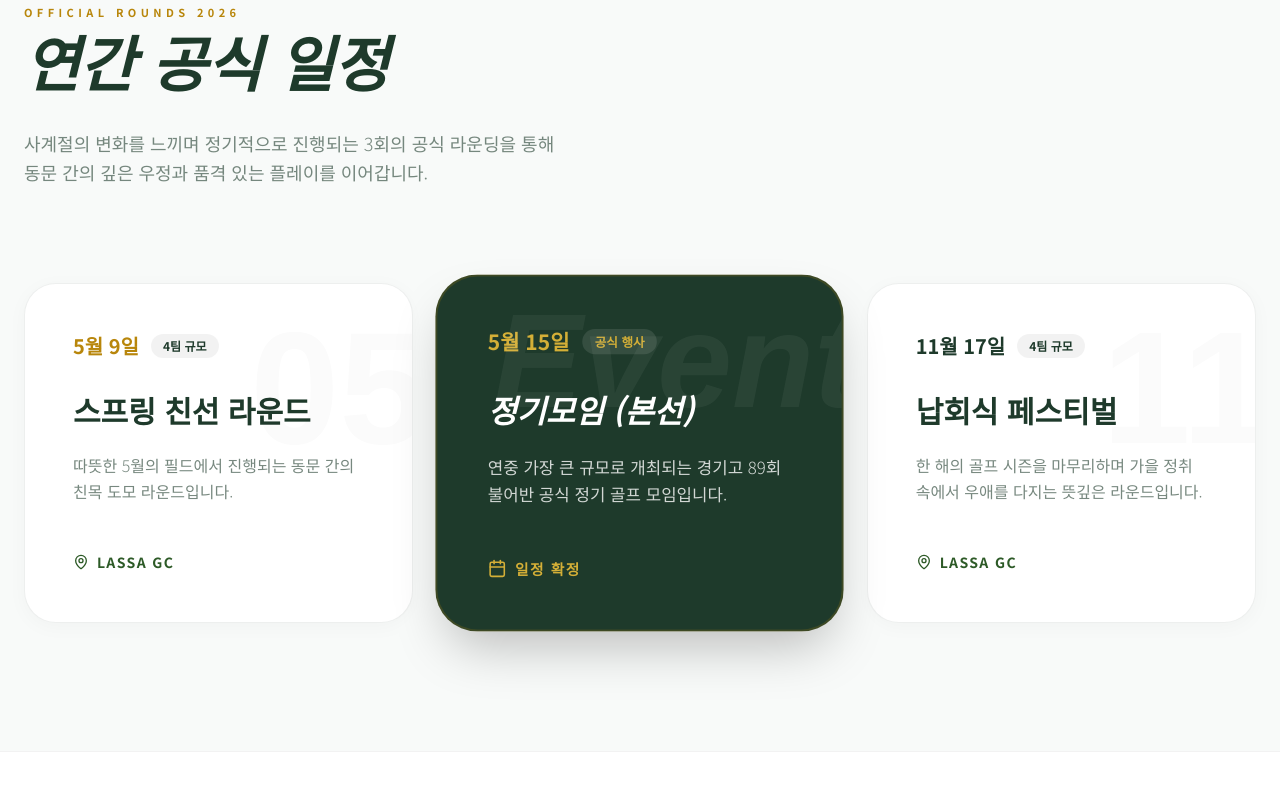
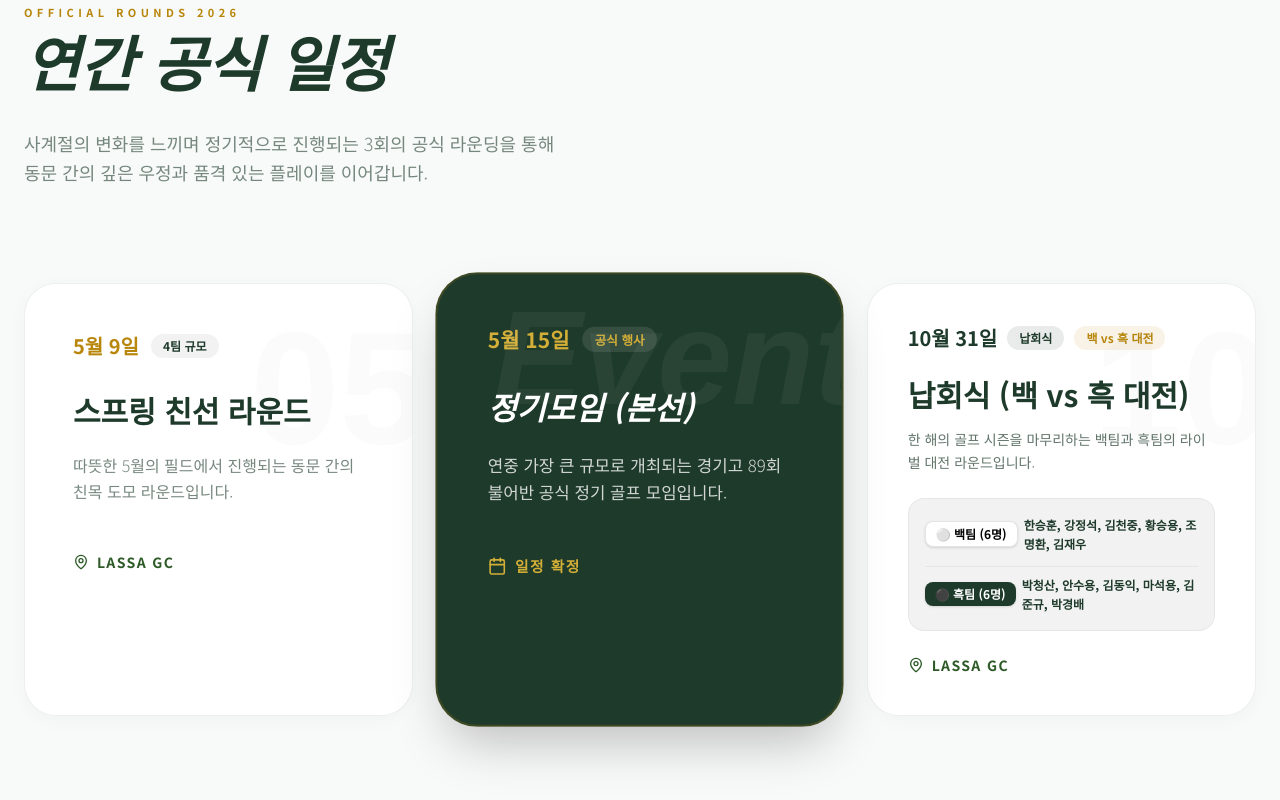
Before and after one commit to BluemMountain/kghs-89f-antigravity, a Next.js app: page / in a window 1280 px wide. Shown: the part 860-1660 px from the top of the page. Built offline with nearby package versions, Linux system fonts and the light colour scheme; no server answers; the database is empty.

Commit message:
Update November 17 round to October 31 납회식 백 vs 흑 대전 with team rosters

```diff
--- a/src/app/page.tsx
+++ b/src/app/page.tsx
@@ -179,15 +179,39 @@ export default function Home() {
                         </div>
                     </motion.div>
 
-                    {/* November 17 Round */}
-                    <motion.div variants={fadeInUp} className="golf-card p-12 relative overflow-hidden group border-t-8 border-[#1e3a2b]">
-                        <div className="text-[10rem] font-serif font-black text-[#1e3a2b]/[0.02] absolute -top-4 -right-4 transition-all group-hover:text-[#1e3a2b]/[0.05]">11</div>
-                        <div className="inline-flex items-center gap-3 mb-8">
-                            <span className="text-[#1e3a2b] text-xl font-bold">11월 17일</span>
-                            <span className="px-3 py-1 bg-black/5 rounded-full text-xs font-bold text-[#1e3a2b]">4팀 규모</span>
+                    {/* October 31 Round (납회식 백 vs 흑 대전) */}
+                    <motion.div variants={fadeInUp} className="golf-card p-10 relative overflow-hidden group border-t-8 border-[#1e3a2b]">
+                        <div className="text-[10rem] font-serif font-black text-[#1e3a2b]/[0.02] absolute -top-4 -right-4 transition-all group-hover:text-[#1e3a2b]/[0.05]">10</div>
+                        <div className="inline-flex flex-wrap items-center gap-2.5 mb-6">
+                            <span className="text-[#1e3a2b] text-xl font-bold">10월 31일</span>
+                            <span className="px-3 py-1 bg-[#1e3a2b]/10 rounded-full text-xs font-bold text-[#1e3a2b]">납회식</span>
+                            <span className="px-3 py-1 bg-[#b8860b]/10 rounded-full text-xs font-bold text-[#b8860b]">백 vs 흑 대전</span>
                         </div>
-                        <h4 className="text-3xl font-bold mb-6 text-[#1e3a2b]">납회식 페스티벌</h4>
-                        <p className="opacity-60 font-light mb-12 text-md leading-relaxed text-[#1e3a2b]">한 해의 골프 시즌을 마무리하며 가을 정취 속에서 우애를 다지는 뜻깊은 라운드입니다.</p>
+                        <h4 className="text-3xl font-bold mb-4 text-[#1e3a2b]">납회식 (백 vs 흑 대전)</h4>
+                        <p className="opacity-70 font-light mb-6 text-sm leading-relaxed text-[#1e3a2b]">
+                            한 해의 골프 시즌을 마무리하는 백팀과 흑팀의 라이벌 대전 라운드입니다.
+                        </p>
+
+                        {/* Team Line-up */}
+                        <div className="bg-black/5 p-4 rounded-2xl mb-6 space-y-3 text-xs border border-black/5">
+                            <div className="flex flex-col sm:flex-row sm:items-center gap-1.5">
+                                <span className="px-2.5 py-1 bg-white text-black font-black rounded-lg border border-black/10 shrink-0 text-center w-max shadow-sm">
+                                    ⚪ 백팀 (6명)
+                                </span>
+                                <span className="font-bold text-[#1e3a2b] leading-relaxed">
+                                    한승훈, 강정석, 김천중, 황승용, 조명환, 김재우
+                                </span>
+                            </div>
+                            <div className="flex flex-col sm:flex-row sm:items-center gap-1.5 pt-2 border-t border-black/5">
+                                <span className="px-2.5 py-1 bg-[#1e3a2b] text-white font-black rounded-lg shrink-0 text-center w-max shadow-sm">
+                                    ⚫ 흑팀 (6명)
+                                </span>
+                                <span className="font-bold text-[#1e3a2b] leading-relaxed">
+                                    박청산, 안수용, 김동익, 마석용, 김준규, 박경배
+                                </span>
+                            </div>
+                        </div>
+
                         <div className="flex flex-col gap-2">
                             <div className="text-[#2d5a27] font-black text-sm uppercase tracking-widest flex items-center gap-2 mt-auto">
                                 <MapPin size={16} /> Lassa GC
--- a/src/components/RsvpStatus.tsx
+++ b/src/components/RsvpStatus.tsx
@@ -92,6 +92,58 @@ export default function RsvpStatus() {
                     </button>
                 </div>
             </div>
+
+            {/* 백 vs 흑 대전 팀 대진표 Banner */}
+            <motion.div
+                initial={{ opacity: 0, y: 20 }}
+                whileInView={{ opacity: 1, y: 0 }}
+                viewport={{ once: true }}
+                className="mb-12 bg-white rounded-[2.5rem] p-6 md:p-8 shadow-md border border-[#1e3a2b]/10"
+            >
+                <div className="text-center mb-6">
+                    <span className="text-[10px] font-black uppercase tracking-[0.3em] text-[#b8860b]">Special Event Match</span>
+                    <h3 className="text-2xl md:text-3xl font-bold font-serif italic text-[#1e3a2b] mt-1">
+                        🏆 10월 31일 납회식 백 vs 흑 대전 대진표
+                    </h3>
+                </div>
+                <div className="grid grid-cols-1 md:grid-cols-2 gap-6">
+                    {/* 백팀 Card */}
+                    <div className="bg-[#f8faf9] p-5 rounded-2xl border-2 border-black/10 shadow-sm">
+                        <div className="flex items-center justify-between border-b border-black/10 pb-3 mb-3">
+                            <div className="flex items-center gap-2">
+                                <span className="w-3.5 h-3.5 rounded-full bg-white border-2 border-black inline-block"></span>
+                                <span className="font-black text-lg text-[#1e3a2b]">백팀 (White Team)</span>
+                            </div>
+                            <span className="text-xs font-bold bg-white text-black px-3 py-1 rounded-full border border-black/10">6명</span>
+                        </div>
+                        <div className="flex flex-wrap gap-2">
+                            {['한승훈', '강정석', '김천중', '황승용', '조명환', '김재우'].map(name => (
+                                <span key={name} className="px-3 py-1 bg-white rounded-xl text-xs font-bold text-[#1e3a2b] border border-black/5 shadow-xs">
+                                    {name}
+                                </span>
+                            ))}
+                        </div>
+                    </div>
+
+                    {/* 흑팀 Card */}
+                    <div className="bg-[#1e3a2b] text-white p-5 rounded-2xl border-2 border-[#1e3a2b] shadow-sm">
+                        <div className="flex items-center justify-between border-b border-white/10 pb-3 mb-3">
+                            <div className="flex items-center gap-2">
+                                <span className="w-3.5 h-3.5 rounded-full bg-black border-2 border-white inline-block"></span>
+                                <span className="font-black text-lg text-white">흑팀 (Black Team)</span>
+                            </div>
+                            <span className="text-xs font-bold bg-white/20 text-white px-3 py-1 rounded-full border border-white/10">6명</span>
+                        </div>
+                        <div className="flex flex-wrap gap-2">
+                            {['박청산', '안수용', '김동익', '마석용', '김준규', '박경배'].map(name => (
+                                <span key={name} className="px-3 py-1 bg-white/10 rounded-xl text-xs font-bold text-white border border-white/10 shadow-xs">
+                                    {name}
+                                </span>
+                            ))}
+                        </div>
+                    </div>
+                </div>
+            </motion.div>
 
             {/* 확정 조편성표 (Group List) */}
             {groupedKeys.length > 0 && (
--- a/tmp/diag.mjs
+++ b/tmp/diag.mjs
@@ -14,10 +14,13 @@ async function run() {
     const url = getDatabaseUrl();
     if (!url) { console.error('No DB URL'); return; }
     const sql = neon(url);
+    await sql`
+        UPDATE rounds
+        SET title = '납회식 (백 vs 흑 대전)', round_date = '2026-10-31'
+        WHERE id = 2
+    `;
     const rounds = await sql`SELECT id, title, round_date FROM rounds`;
-    const rsvps = await sql`SELECT round_id, name, status FROM rsvps`;
-    console.log('ROUNDS:', JSON.stringify(rounds, null, 2));
-    console.log('RSVPS:', JSON.stringify(rsvps, null, 2));
+    console.log('UPDATED ROUNDS:', JSON.stringify(rounds, null, 2));
 }
 
 run();
```
